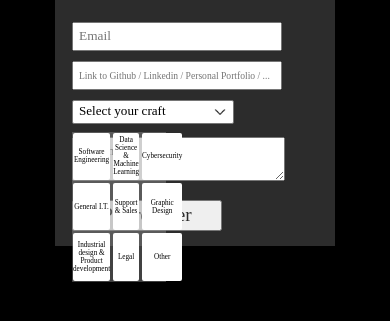
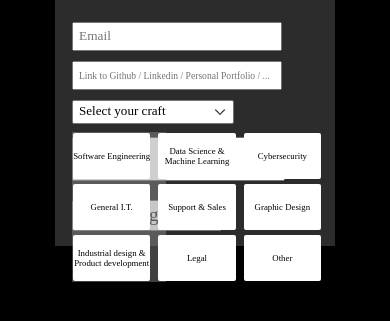
Before and after one commit to eliasdevdev/ApprenticeMERN, a website: page public/PreRegisterMaster.html in a window 390 px wide. Both pictures are taken after a click on the element "Select your craft". Shown: the part 421-742 px from the top of the page. Drawn offline with Linux system fonts and the light colour scheme.

Commit message:
final media queries grid

```diff
--- a/public/css/PRMStyle.css
+++ b/public/css/PRMStyle.css
@@ -322,15 +322,10 @@ footer{
 
 @media screen and (max-width: 950px) {
 
-  .el > label{
-    font-size: 0.60rem;
-
- }
-
-
-}
-
-@media screen and (max-width: 850px) {
+  .pane{
+    width: 250px;
+    height: 100%;
+  }
 
   .el > label{
     font-size: 0.55rem;
@@ -339,29 +334,3 @@ footer{
 
 
 }
-
-@media screen and (max-width: 700px) {
-
-  .pane{
-    gap: 5px 5px;
-  }
-
-  .el > label{
-    font-size: 0.45rem;
-
- }
-
-}
-
-@media screen and (max-width: 600px) {
-
-  .pane{
-    gap: 3px 3px;
-  }
-
-  .el > label{
-    font-size: 0.45rem;
-
- }
-
-}
```
